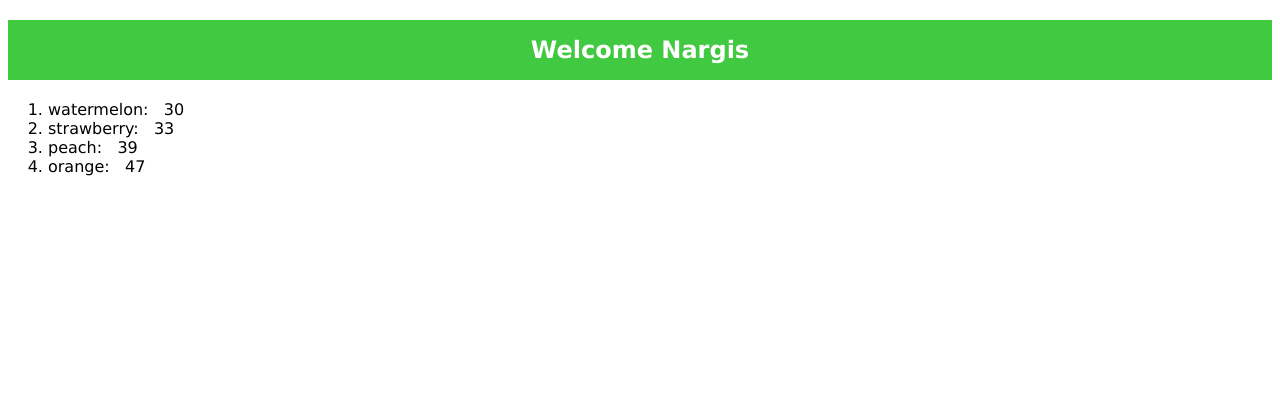
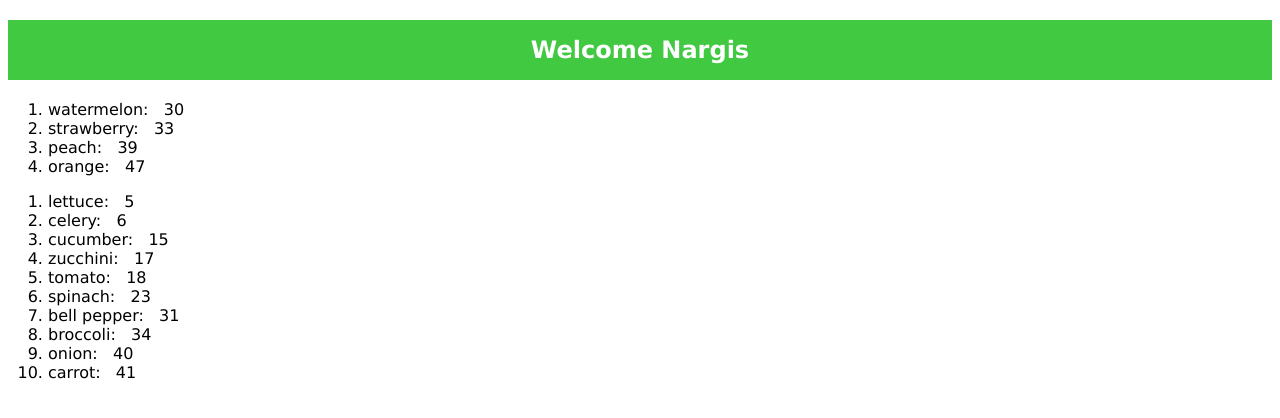
Before and after one commit to Nargissamatova/react_basics, a React (Vite) app in the folder counter/: page / in a window 1280 px wide. Shown: the top 418 px of the page. Built offline with nearby package versions, Linux system fonts and the light colour scheme.

Commit message:
lists and keys task completed

```diff
--- a/counter/src/App.jsx
+++ b/counter/src/App.jsx
@@ -4,10 +4,36 @@ import List from "./Lists";
 import fruits from "./Lists";
 
 function App() {
+  const fruits = [
+    { name: "apple", calories: 52 },
+    { name: "banana", calories: 89 },
+    { name: "orange", calories: 47 },
+    { name: "strawberry", calories: 33 },
+    { name: "grape", calories: 69 },
+    { name: "watermelon", calories: 30 },
+    { name: "pineapple", calories: 50 },
+    { name: "kiwi", calories: 61 },
+    { name: "mango", calories: 60 },
+    { name: "peach", calories: 39 },
+  ];
+  const vegetables = [
+    { name: "carrot", calories: 41 },
+    { name: "broccoli", calories: 34 },
+    { name: "spinach", calories: 23 },
+    { name: "cucumber", calories: 15 },
+    { name: "bell pepper", calories: 31 },
+    { name: "tomato", calories: 18 },
+    { name: "onion", calories: 40 },
+    { name: "zucchini", calories: 17 },
+    { name: "celery", calories: 6 },
+    { name: "lettuce", calories: 5 },
+  ];
+
   return (
     <>
       <Greeting isLoggedIn={true} name="Nargis" />
-      <List />
+      <List items={fruits} category="Fruits" />
+      <List items={vegetables} category="Vegetables" />
     </>
   );
 }
--- a/counter/src/Lists.jsx
+++ b/counter/src/Lists.jsx
@@ -1,25 +1,14 @@
 // RENDER LISTS
 
-function List() {
-  const fruits = [
-    { name: "apple", calories: 52 },
-    { name: "banana", calories: 89 },
-    { name: "orange", calories: 47 },
-    { name: "strawberry", calories: 33 },
-    { name: "grape", calories: 69 },
-    { name: "watermelon", calories: 30 },
-    { name: "pineapple", calories: 50 },
-    { name: "kiwi", calories: 61 },
-    { name: "mango", calories: 60 },
-    { name: "peach", calories: 39 },
-  ];
+function List(props) {
+  const itemList = props.items;
 
   // SORTING
-  fruits.sort((a, b) => a.name.localeCompare(b.name)); // ALPHABETICAL ORDER
-  fruits.sort((a, b) => a.calories - b.calories); // NUMERIC ORDER
+  itemList.sort((a, b) => a.name.localeCompare(b.name)); // ALPHABETICAL ORDER
+  itemList.sort((a, b) => a.calories - b.calories); // NUMERIC ORDER
 
   // FILTERING LOW CALORIES FRUITS
-  const lowCalFruits = fruits.filter((fruit) => fruit.calories < 50);
+  const lowCalFruits = itemList.filter((item) => item.calories < 50);
 
   const listItem = lowCalFruits.map((lowCalfruit, index) => (
     <li key={index}>
```
